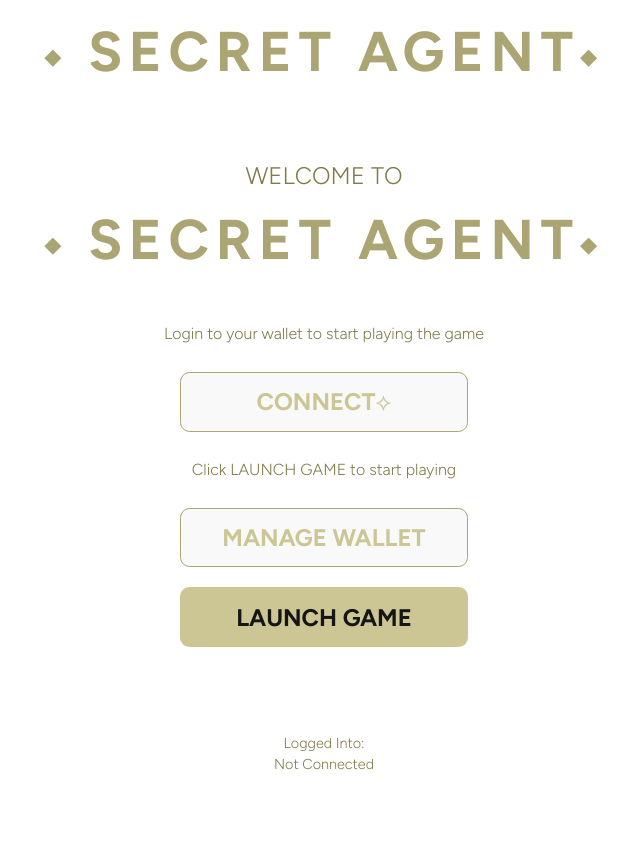
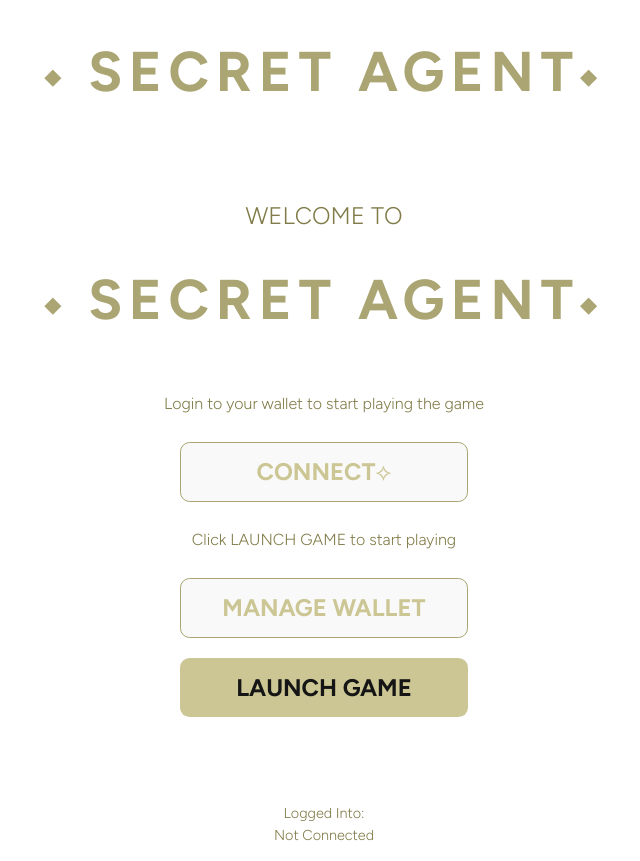
Before and after one commit to Quurk/secret-agent-login, a Vue app: page / in a window 1280 px wide. Shown: the whole page, without its empty margins (316-956 px from the left). Before the commit the page ends 800 px from the top, so only its background shows below. Built offline with nearby package versions, Linux system fonts and the light colour scheme; no server answers; what @reown/appkit, @reown/appkit-adapter-wagmi would draw is missing.

Commit message:
Update style.css

```diff
--- a/src/style.css
+++ b/src/style.css
@@ -141,6 +141,8 @@ button:focus-visible {
   font-size: 1.5em;
   color:#807b48;
   text-transform: uppercase;
+  padding: 10px;
+  text-align: center;
 }
 
 .title2{
@@ -150,4 +152,6 @@ button:focus-visible {
   color:#aaa572;
   text-transform: uppercase;
   letter-spacing: .12em;
+  padding: 10px;
+  text-align: center;
 }
```
